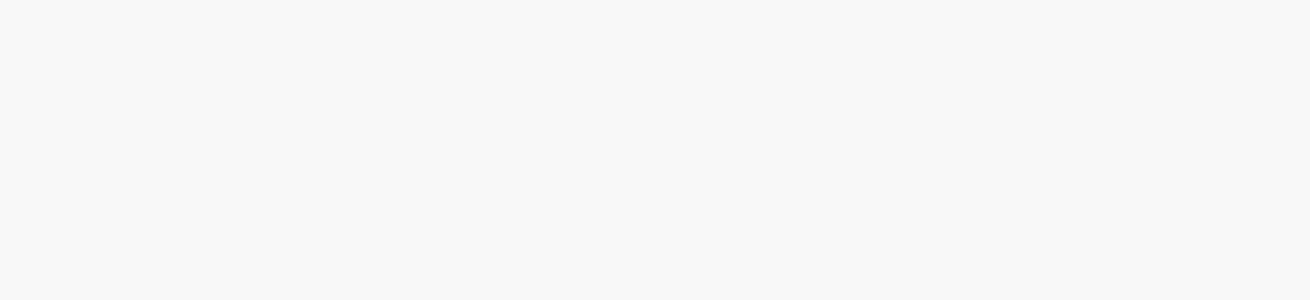
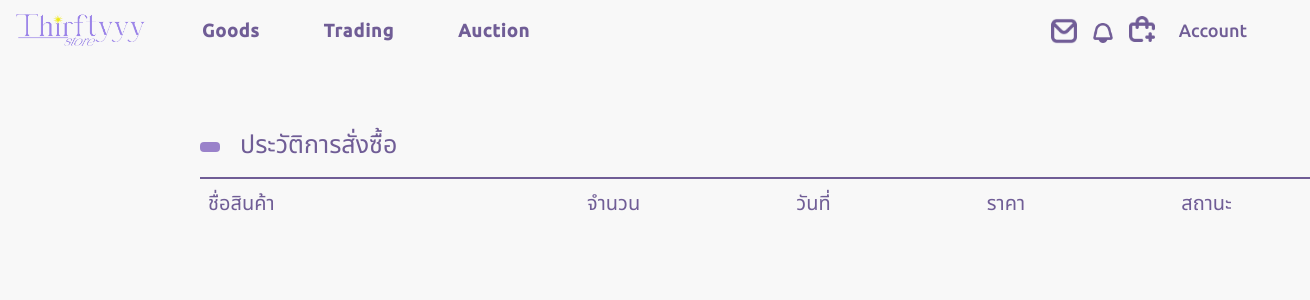
Before and after one commit to crushyz007/Frontend-ThirftyyyStore, a React (Create React App) app: page /history in a window 1280 px wide. Before the commit this address had no page. Shown: the top 300 px of the page, 1310 px wide, since content can reach past the window. Built offline with nearby package versions, Linux system fonts and the light colour scheme.

Commit message:
Rearrange Cart Page

```diff
--- a/src/App.js
+++ b/src/App.js
@@ -11,6 +11,7 @@ import ChangePassPage from './pages/ChangePassPage';
 import ChangeAddrPage from './pages/ChangeAddrPage';
 import AddAddrPage from './pages/AddAddrPage';
 import MyCartPage from './pages/MyCartPage';
+import HistoryPage from './pages/HistoryPage';
 
 function App() {
   return (
@@ -28,6 +29,7 @@ function App() {
           <Route path='/changeaddr' element={ <ChangeAddrPage />} />
           <Route path='/addaddr' element={ <AddAddrPage />} />
           <Route path='/mycart' element={ <MyCartPage />} />
+          <Route path='/history' element={ <HistoryPage />} />
       </Routes>
       </BrowserRouter>
     </div>
--- a/src/components/GoodsBox.jsx
+++ /dev/null
@@ -1,11 +0,0 @@
-import React from "react";
-import '../css/GoodsBox.css'
-
-const GoodsBox =(props)=>{
-
-    return(
-        <div>Hello</div>
-    )
-}
-
-export default GoodsBox
--- /dev/null
+++ b/src/components/Orders.jsx
@@ -0,0 +1,21 @@
+import React from "react";
+import '../css/Orders.css'
+
+const Orders =(props)=>{
+
+    return(
+        <div className="BodyBox">
+            <div className="Order_Box">
+            <div>
+                <img src=""></img>
+                <label htmlFor="name" className="name">ชื่อ</label>
+            </div>
+            <label htmlFor="quantity" className="quantity">จำนวน</label>
+            <label htmlFor="price" className="price">ราคา</label>
+            <input type="checkbox" className="check" />
+            </div>
+        </div>
+    )
+}
+
+export default Orders
--- a/src/css/GoodsBox.css
+++ /dev/null
@@ -1,5 +0,0 @@
-@import url('https://fonts.googleapis.com/css2?family=Noto+Sans+Thai:wght@300;400;500&display=swap');
-
-.tt{
-    /* background-color: black; */
-}
--- /dev/null
+++ b/src/css/HistoryPage.css
@@ -0,0 +1,42 @@
+@import url('https://fonts.googleapis.com/css2?family=Ubuntu:wght@300;400;500&display=swap');
+@import url('https://fonts.googleapis.com/css2?family=Noto+Sans+Thai:wght@300;400;500&display=swap');
+
+.purplestuff__History{
+    width: 20px;
+    height: 10px;
+    background: #9A82CA;
+    border-radius: 4px;
+    margin-top: 80px;
+    margin-left: 200px;
+}
+.History__Topic{
+    position: absolute;
+    font-family: 'Noto Sans Thai', sans-serif;
+    color: #705D96;
+    font-size: 25px;
+    margin-top: -25px;
+    margin-left: 240px;
+}
+
+.History__Line{
+    border: 1px solid #705D96;
+    width:1110px;
+    margin-top: 25px;
+    margin-left: 200px;
+}
+.History__FontBox{
+    height: fit-content;
+    width: 1110px;
+    justify-content: space-around;
+    display: flex;
+    margin-top: 10px;
+    margin-left: 200px;
+}
+.History__Font{
+    font-family: 'Noto Sans Thai', sans-serif;
+    color: #705D96;
+    font-size: 20px;
+}
+.History__FontBox .Font_Left{
+    margin-left: -70px;
+}
--- a/src/css/MyCartPage.css
+++ b/src/css/MyCartPage.css
@@ -5,14 +5,13 @@
 .MyCart__TopicPos{
     margin-left: 0px;
 }
-.MyCart_TopicBox{
-    background-color: #F8F8F8;
+.MyCart__FontBox{
     height: fit-content;
-    width: 1400px;
+    width: 1100px;
     justify-content: space-around;
     display: flex;
     margin-top: 10px;
-    margin-left: 60px;
+    margin-left: 200px;
 }
 .purpleStuff_MyCart{
     width: 20px;
@@ -30,6 +29,30 @@
     margin-top: -25px;
     margin-left: 240px;
 }
+
+.MyCart_Line{
+    border: 1px solid #705D96;
+    width:1110px;
+    margin-top: 10px;
+    margin-left: 200px;
+}
+.MyCart__Font{
+    font-family: 'Noto Sans Thai', sans-serif;
+    color: #705D96;
+    font-size: 20px;
+}
+.MyCart__FontBox .Font_Left{
+    margin-left: -90px;
+}
+.MyCart__FontBox .Font_Right{
+    margin-right: -100px;
+}
+.MyCart__Amount{
+    display: flex;
+    font-family: 'Noto Sans Thai', sans-serif;
+    margin-left: 70%;
+    margin-top:40px;
+}
 .Trash_Pos{
     margin-left:1280px;
     margin-top: -20px;
@@ -39,14 +62,51 @@
     color: #EB6D60;
     cursor: pointer;
 }
-.MyCart_Line{
-    border: 1px solid #705D96;
-    width:1110px;
-    margin-top: 10px;
-    margin-left: 200px;
+.price{
+    color:#EB6D60;
 }
-.MyCart_Font{
+.baht{
+    color:#EB6D60;
+}
+.Order_Btn{
+    color: white;
+    background-color:#EB6D60;
     font-family: 'Noto Sans Thai', sans-serif;
-    color: #705D96;
-    font-size: 20px;
+    border-radius: 7px;
+    border:none;
+    width:120px;
+    height:50px;
 }
+
+.MyCart__FontBox input[type=checkbox] + label {
+    display: block;
+    cursor: pointer;
+}
+
+.MyCart__FontBox input[type=checkbox] {
+    display: none;
+}
+
+.MyCart__FontBox input[type=checkbox] + label:before {
+    content: "\2714";
+    border: 0.1em solid #EB6D60;
+    border-radius: 2px;
+    display: inline-block;
+    width: 30px;
+    height: 30px;
+    margin-right: 0.2em;
+    padding-left: 5px;
+    vertical-align: middle;
+    color: transparent;
+    transition: .2s;
+}
+
+.MyCart__FontBox input[type=checkbox] + label:active:before {
+    transform: scale(0);
+}
+
+.MyCart__FontBox input[type=checkbox]:checked + label:before {
+    background-color: #EB6D60;
+    border-color: #EB6D60;
+    color: #fff;
+}
--- /dev/null
+++ b/src/css/Orders.css
@@ -0,0 +1,11 @@
+@import url('https://fonts.googleapis.com/css2?family=Noto+Sans+Thai:wght@300;400;500&display=swap');
+
+.Order_Box{
+    display: flex;
+    flex-direction: row;
+    justify-content: space-around;
+    width: 1110px;
+    height: fit-content;
+    background-color: aqua;
+    font-family: 'Noto Sans Thai', sans-serif;
+}
--- /dev/null
+++ b/src/pages/HistoryPage.jsx
@@ -0,0 +1,27 @@
+import React from "react";
+import '../css/ProfileBox.css'
+import '../css/HistoryPage.css'
+import NavBarAcc from '../components/NavBarAcc';
+
+const History=()=>{
+    return(
+        <div>
+            <NavBarAcc />
+            <div className="History__TopicPos">
+                <div className="purplestuff__History"></div>
+                <div className="History__Topic">ประวัติการสั่งซื้อ</div>
+                <div className="History__Line"></div>
+                <thead className="History__FontBox">
+                    <tr className="History__Font Font_Left">ชื่อสินค้า</tr>
+                    <tr className="History__Font"></tr>
+                    <tr className="History__Font">จำนวน</tr>
+                    <tr className="History__Font">วันที่</tr>
+                    <tr className="History__Font">ราคา</tr>
+                    <tr className="History__Font">สถานะ</tr>
+                </thead>
+            </div>
+        </div>
+    )
+}
+
+export default History
--- a/src/pages/LoginPage.jsx
+++ b/src/pages/LoginPage.jsx
@@ -59,6 +59,7 @@ const Login = () => {
                     <div class="linearbox">
                         <Link to='/profile'><button>Profile</button></Link>
                         <Link to='/mycart'><button>Cart</button></Link>
+                        <Link to='/history'><button>History</button></Link>
                     </div>
 
                     <div>
--- a/src/pages/MyCartPage.jsx
+++ b/src/pages/MyCartPage.jsx
@@ -3,8 +3,10 @@ import '../css/ProfileBox.css'
 import '../css/MyCartPage.css'
 import RemoveCartModal from "../components/RemoveCartModal";
 import NavBarAcc from '../components/NavBarAcc';
-import GoodsBox from '../components/GoodsBox'
+import Orders from '../components/Orders'
 import { useState } from "react";
+import Form from "react-bootstrap/Form";
+
 
 const MyCart = () =>{
 
@@ -23,18 +25,33 @@ const MyCart = () =>{
                     onHide = {() => setModalShow(false)}
                 />
 
+                <thead className="MyCart__FontBox">
+                    <tr className="MyCart__Font Font_Left" >ชื่อสินค้า</tr>
+                    <tr className="MyCart__Font"></tr>
+                    <tr className="MyCart__Font" >จำนวน</tr>
+                    <tr className="MyCart__Font" >ราคา</tr>
+                    <tr className="MyCart__Font Font_Right" >
+                        <input type="checkbox" id="total" />
+                        <label for="total">ทั้งหมด</label>
+                    </tr>
+                </thead>
             </div>
 
-            <div className="MyCart_TopicBox">
-                <div className="MyCart_Font">ชื่อสินค้า</div>
-                <div className="MyCart_Font">จำนวน</div>
-                <div className="MyCart_Font">ราคา</div>
-                <p>
-                    <input type="checkbox"></input><div className="MyCart_Font">ทั้งหมด</div>
-                </p>
-            </div>
+        {/* <Orders /> */}
+            <Form>
+                {/* <div className="MyCart__Amount">
+                    <div>
+                    <label htmlFor="total" className="total">ทั้งหมด</label>
+                    <label htmlFor="price" className="price">x</label>
+                    <label htmlFor="baht" className="baht">THB</label><br />
+                    <label htmlFor="quantity" className="quantity">จำนวน</label>
+                    <label htmlFor="amount" className="amount">x</label>
+                    <label htmlFor="piece" className="piece">ชิ้น</label><br />
+                    </div>
 
-        <GoodsBox />
+                    <button type="submit" className="Order_Btn">สั่งซื้อ</button>
+                </div> */}
+            </Form>
         </div>
     )
 }
--- a/src/pages/ProfilePage.jsx
+++ b/src/pages/ProfilePage.jsx
@@ -1,11 +1,18 @@
 import React from "react";
 import { Link } from "react-router-dom";
+import { useState } from "react";
 import "../css/ProfilePage.css"
 import "../css/ProfileBox.css"
 import NavBarAcc from '../components/NavBarAcc';
 import BoxProfile from '../components/ProfileBox';
 
 const Profile = () =>{
+
+    const[details,setDetails] = useState({username:"",email:"",telnum:"",addr:""})
+
+    // useEffect(()=>{
+    //     getProfile();
+    // },[])
 
     return(
         <div>
@@ -17,23 +24,23 @@ const Profile = () =>{
                             <div className="itemindent">
                                 <label>ชื่อ : <br /></label>
                             </div>
-                                <label className="label_2">User Name</label>
+                                <label className="label_2">{details.username}เอ</label>
 
                             <div className="itemindent">
                                 <label>อีเมล : <br /></label>
                             </div>
-                                <label className="label_2">testemail@gmail.com</label>
+                                <label className="label_2">{details.email}Grace@gmail.com</label>
 
 
                             <div className="itemindent">
                                 <label>หมายเลขโทรศัพท์: <br /></label>
                             </div>
-                                <label className="label_2">08123456789</label>
+                                <label className="label_2">{details.telnum}0812345678</label>
 
                             <div className="itemindent">
                                 <label>ที่อยู่: <br /></label>
                             </div>
-                                <label className="label_2">123/4 Ladkrabang, BKK 10520</label>
+                                <label className="label_2">{details.addr}123/1 Ladkrabang BKK 1050</label>
 
                     </div>
 
```
